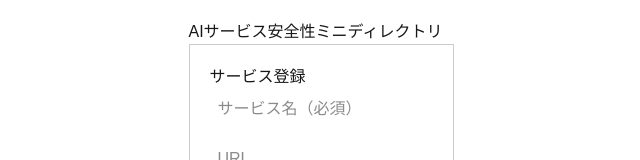
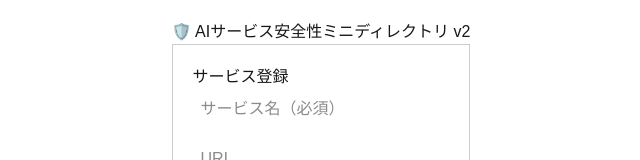
Before and after one commit to umayado17/ai-safety-directory, a Next.js app: page / in a window 1280 px wide. Shown: the top 160 px of the page, without its empty margins (319-959 px from the left). Built offline with nearby package versions, Linux system fonts and the light colour scheme; no server answers; the database is empty.

Commit message:
タイトル修正

```diff
--- a/app/page.tsx
+++ b/app/page.tsx
@@ -51,7 +51,7 @@ export default function Home() {
 
   return (
     <main style={{ maxWidth: 800, margin: '0 auto', padding: 20 }}>
-      <h1>AIサービス安全性ミニディレクトリ</h1>
+      <h1>🛡️ AIサービス安全性ミニディレクトリ v2</h1>
 
       {/* 登録フォーム */}
       <div style={{ marginBottom: 30, padding: 20, border: '1px solid #ccc' }}>
```
